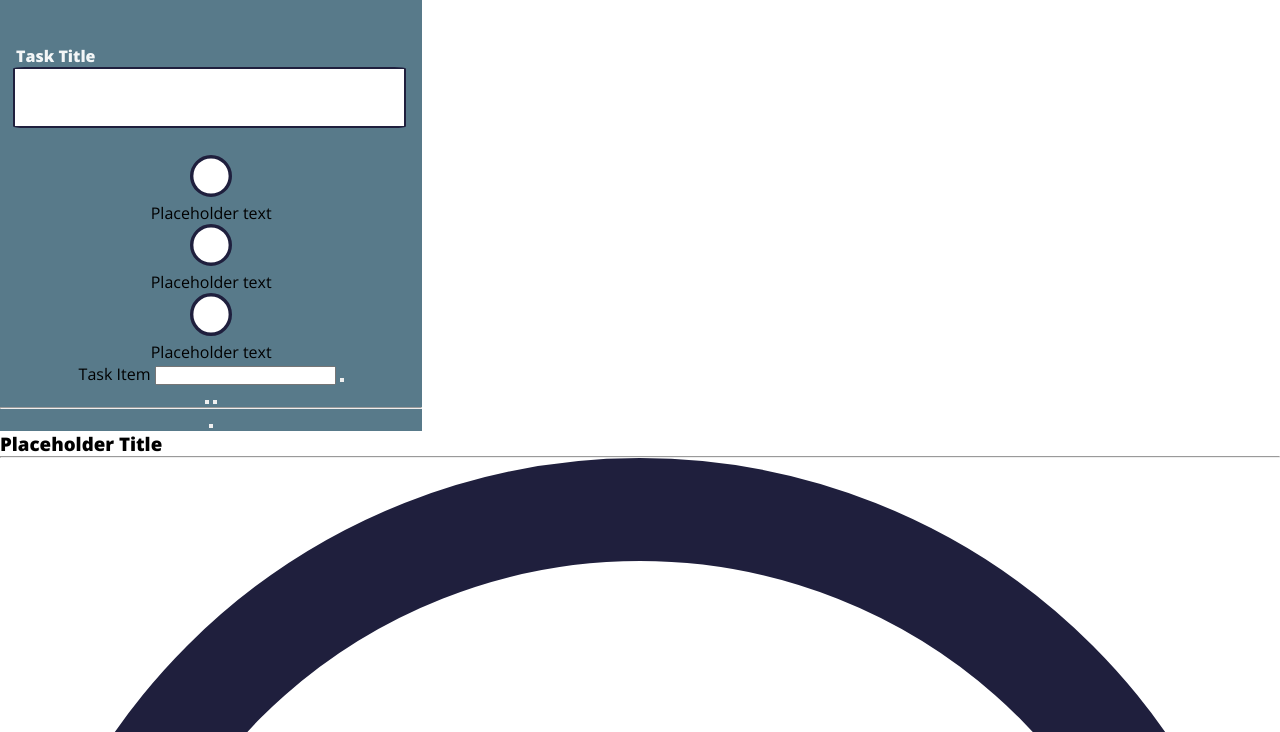
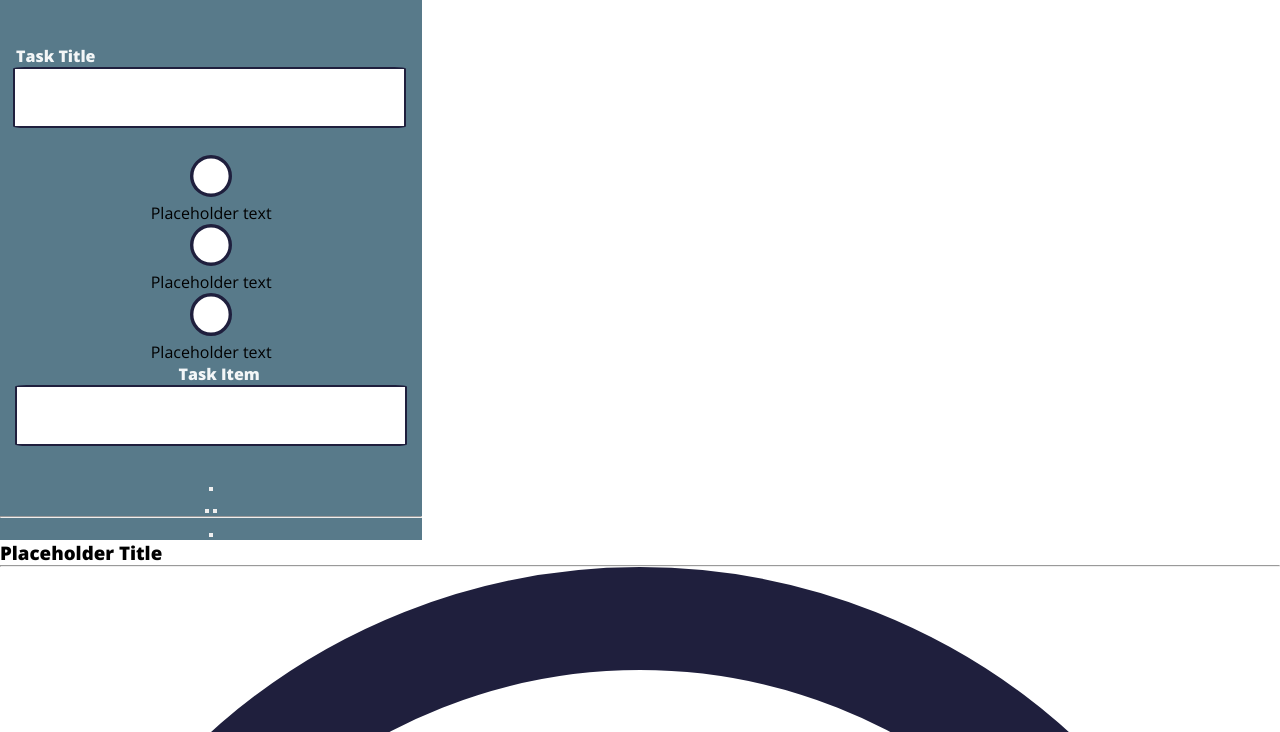
Before and after one commit to monstaro/CheckYoSelf, a plain HTML site: page index.html in a window 1280 px wide. Shown: the part 68-800 px from the top of the page. Drawn offline with nearby package versions, Linux system fonts and the light colour scheme.

Commit message:
added a bit of styling to bottom field

```diff
--- a/index.html
+++ b/index.html
@@ -37,7 +37,7 @@
           </ul>
         </section>
         <section class="sidebar-toDoCreator-itemInput">
-          <label for="task-item">Task Item</label>
+          <label for="task-item" class="todoCreator-taskInput-itemInputLabel">Task Item</label>
           <input type="text" name="task-item" class="todoCreator-itemInput-textInput"></input>
           <button class="todoCreator-itemInput-button"></button>
         </section>
--- a/style.css
+++ b/style.css
@@ -49,3 +49,18 @@ body {
 .toDoCreator-taskList-checkbox {
   width: 10%;
 }
+
+.todoCreator-taskInput-itemInputLabel {
+  color: #f3f6f7;
+  font-size: .5 em;
+  font-weight: 800;
+  align-self: flex-start;
+  margin: 3em auto 0 1em;
+}
+.todoCreator-itemInput-textInput {
+  border: solid 2px #1f1f3d;
+  width: 82%;
+  padding: 5%;
+  border-radius: 3%;
+  margin: 0 1em 2em 1em;
+}
```
